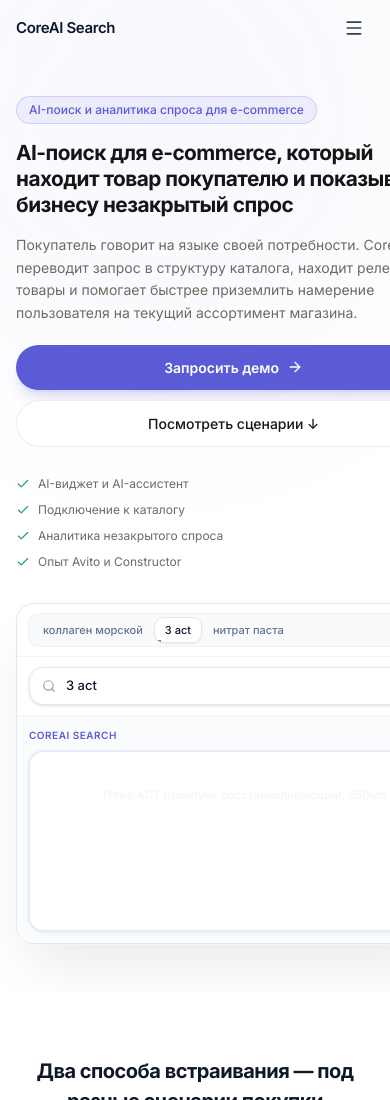
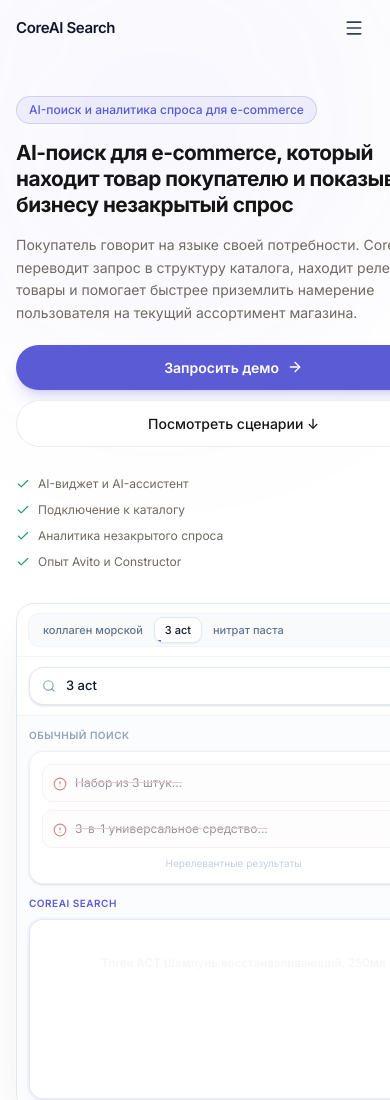
Before and after one commit to usecoreai/ai-search-landing, a Next.js app: page / in a window 390 px wide. Shown: the top 1100 px of the page. Built offline with nearby package versions, Linux system fonts and the light colour scheme.

Commit message:
fix: demo-tabs — show both columns on mobile, stacked vertically

```diff
--- a/components/landing/demo-tabs.tsx
+++ b/components/landing/demo-tabs.tsx
@@ -122,11 +122,11 @@
           transition={{ duration: 0.2 }}
           className="grid gap-3 bg-slate-50/50 px-3 py-3 sm:grid-cols-2 sm:gap-4 sm:px-4 sm:py-4"
         >
-          <div className="hidden flex-col gap-2 sm:flex">
+          <div className="flex flex-col gap-2">
             <span className="text-[10px] font-semibold uppercase tracking-wider text-slate-400">
               Обычный поиск
             </span>
-            <div className="flex min-h-[160px] flex-col gap-2 rounded-xl border border-slate-200/60 bg-white p-3 shadow-sm">
+            <div className="flex flex-col gap-2 rounded-xl border border-slate-200/60 bg-white p-3 shadow-sm sm:min-h-[160px]">
               {scenario.oldResults.items.length === 0 ? (
                 <motion.div
                   initial={{ opacity: 0, scale: 0.95 }}
```
